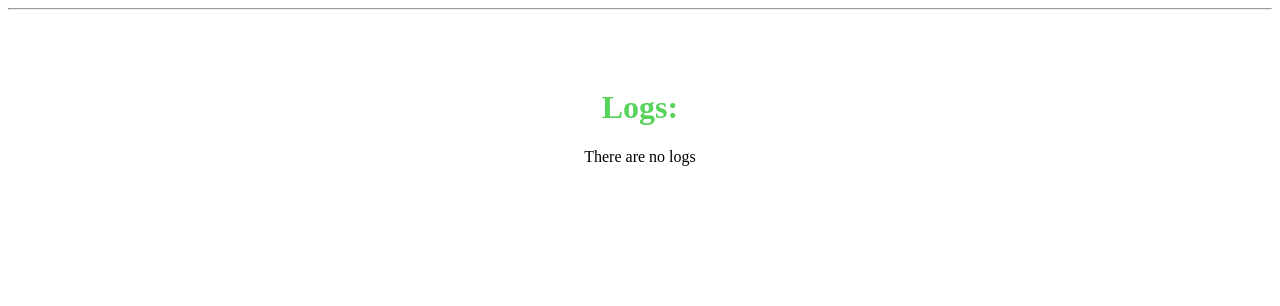
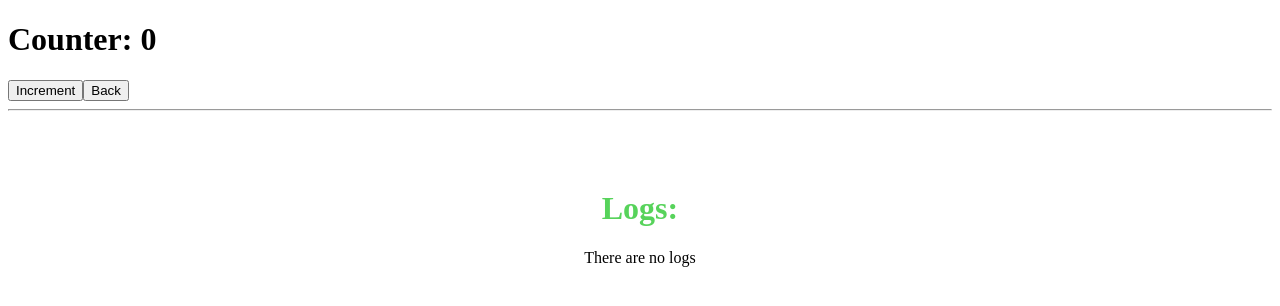
Before and after one commit to Imraan-Hendricks/react-use-effect-hook, a React (Create React App) app: page / in a window 1280 px wide. Both pictures are taken after a click on the button "Show counter". Shown: the top 306 px of the page. Built offline with nearby package versions, Linux system fonts and the light colour scheme.

Commit message:
added counter component

```diff
--- a/src/App.js
+++ b/src/App.js
@@ -1,4 +1,5 @@
 import React, { useState } from 'react';
+import Counter from './components/counter';
 import Landing from './components/landing';
 import Logs from './components/logs';
 import LogsContextProvider from './context/logs';
@@ -10,6 +11,7 @@ const App = () => {
     <LogsContextProvider>
       <div>
         {state === 'landing' && <Landing setState={setState} />}
+        {state === 'counter' && <Counter setState={setState} />}
         <hr />
         <Logs />
       </div>
--- /dev/null
+++ b/src/components/counter.jsx
@@ -0,0 +1,19 @@
+import React, { useState } from 'react';
+
+const Counter = (props) => {
+  const [counter, setCounter] = useState(0);
+
+  const increment = () => {
+    setCounter(counter + 1);
+  };
+
+  return (
+    <div>
+      <h1>Counter: {counter}</h1>
+      <button onClick={increment}>Increment</button>
+      <button onClick={() => props.setState('landing')}>Back</button>
+    </div>
+  );
+};
+
+export default Counter;
```
